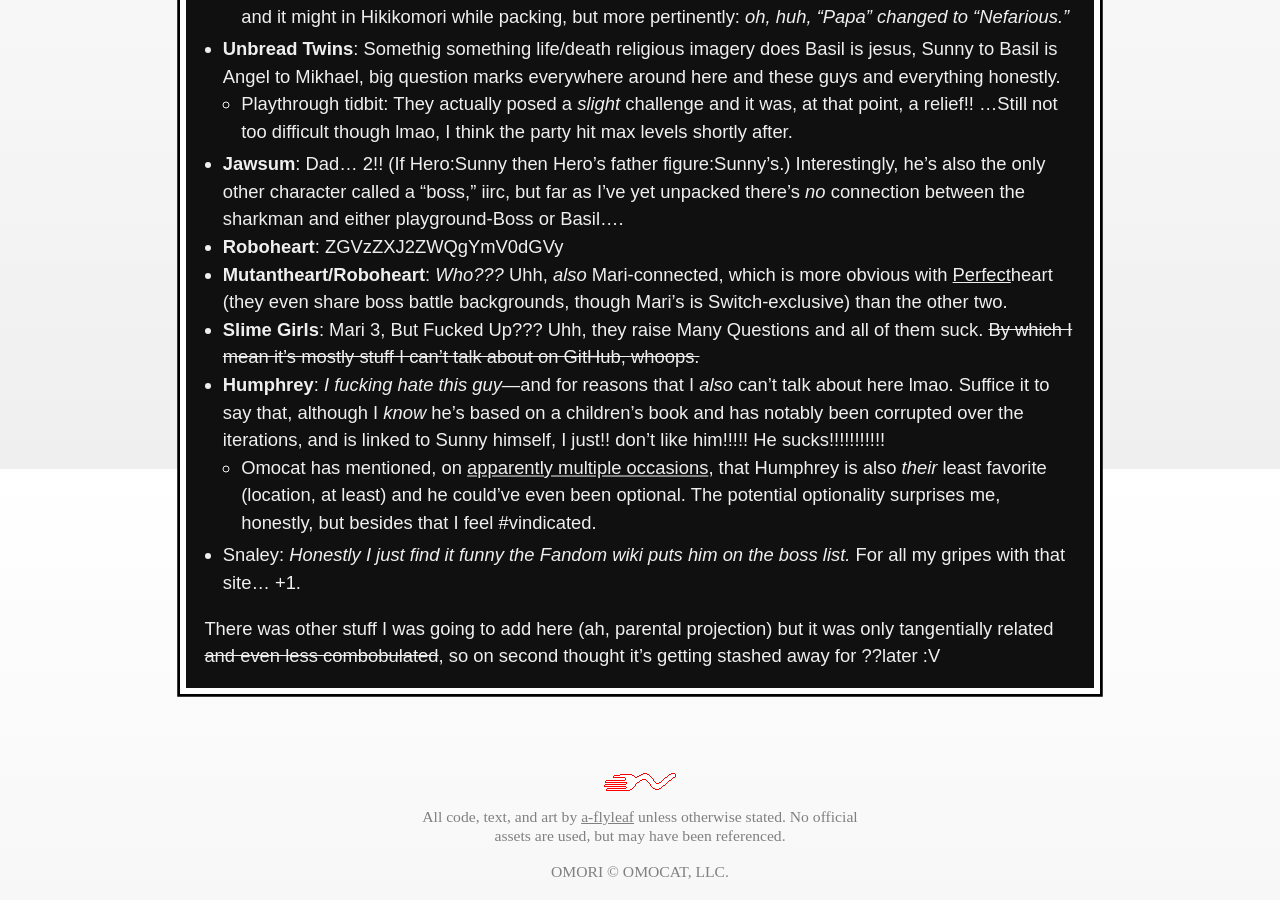
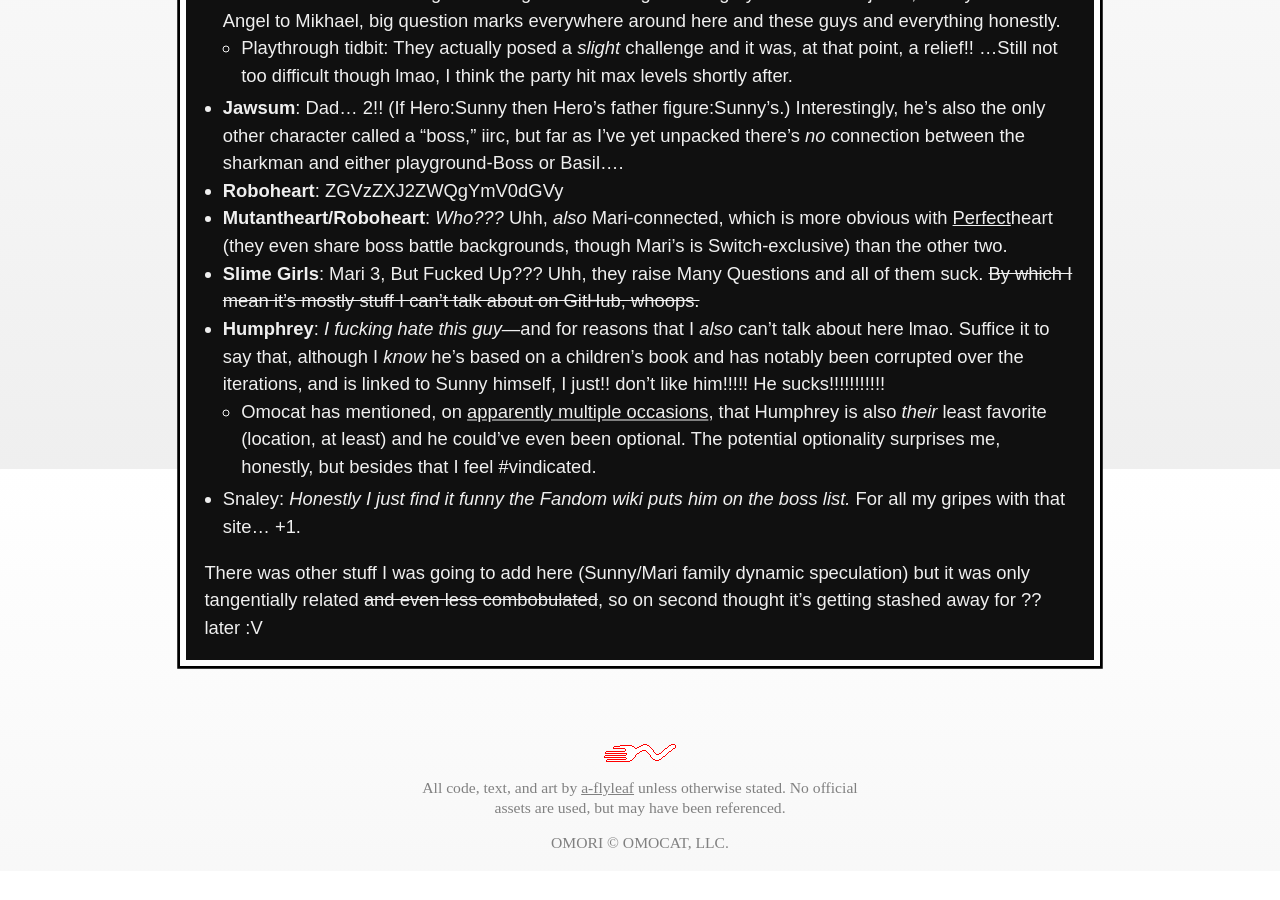
Before and after one commit to a-flyleaf/omori, a Jekyll site: the page built from _meta/2023-07-08_boss-rush.md, in a window 1280 px wide and 900 px high, scrolled down 1331 px. Built offline with Jekyll 4.4.1, drawn with Linux system fonts in a browser that asks for light colours; after the commit the page ends 2202 px from its top, so only the background shows below that.

Commit message:
misc fixes/tweaks

```diff
--- a/_meta/2023-07-08_boss-rush.md
+++ b/_meta/2023-07-08_boss-rush.md
@@ -36,4 +35,4 @@
 	- Omocat has mentioned, on [apparently multiple occasions](https://omori.fandom.com/wiki/HUMPHREY_(Location)#TRIVIA), that Humphrey is also *their* least favorite (location, at least) and he could've even been optional. The potential optionality surprises me, honestly, but besides that I feel #vindicated.
 - Snaley: *Honestly I just find it funny the Fandom wiki puts him on the boss list.* For all my gripes with that site... +1.
 
-There was other stuff I was going to add here (ah, parental projection) but it was only tangentially related ~~and even less combobulated~~, so on second thought it's getting stashed away for ??later :V
+There was other stuff I was going to add here (Sunny/Mari family dynamic speculation) but it was only tangentially related ~~and even less combobulated~~, so on second thought it's getting stashed away for ??later :V
```
Also changed, not shown: other parts of _meta/2023-07-08_boss-rush.md (+0 -1 lines), about.md (+1 -1 lines), hrvatski/itd.md (+2 -2 lines), meta/index.md (+1 -1 lines).
